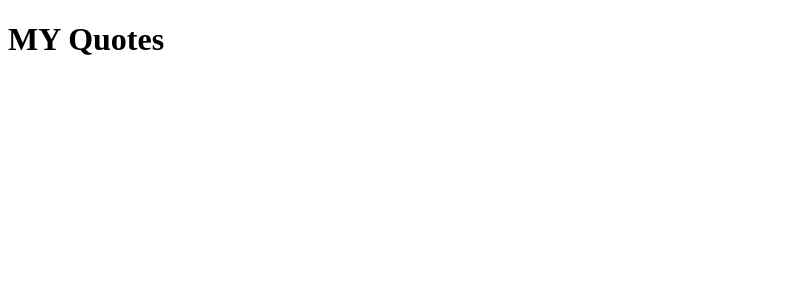
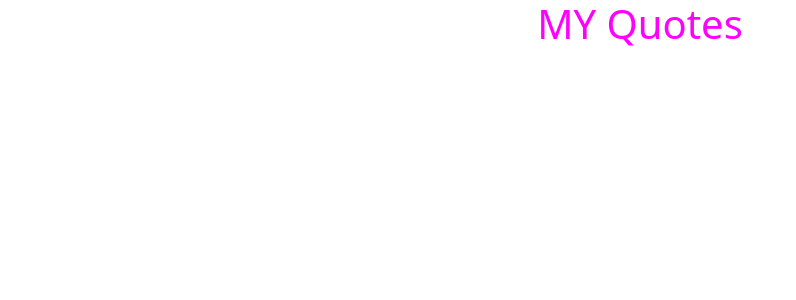
Before and after one commit to Lenus254/Quotes-app, an Angular app: page / in a window 1280 px wide. Shown: the top 300 px of the page, without its empty margins (0-796 px from the left). Built offline with nearby package versions, Linux system fonts and the light colour scheme.

Commit message:
added bootstrap file and changed header color

```diff
--- a/package.json
+++ b/package.json
@@ -18,6 +18,8 @@
     "@angular/platform-browser": "~13.1.0",
     "@angular/platform-browser-dynamic": "~13.1.0",
     "@angular/router": "~13.1.0",
+    "bootstrap": "^5.1.3",
+    "popper": "^1.0.1",
     "rxjs": "~7.4.0",
     "tslib": "^2.3.0",
     "zone.js": "~0.11.4"
--- a/src/app/app.component.css
+++ b/src/app/app.component.css
@@ -0,0 +1,3 @@
+h1{
+    color: magenta;
+}
--- a/src/app/app.component.html
+++ b/src/app/app.component.html
@@ -1,3 +1,3 @@
-<div class="container-fluid">
+<div class="container-fluid text-center">
   <h1>MY Quotes</h1>
 </div>
--- a/src/styles.css
+++ b/src/styles.css
@@ -1 +1,2 @@
 /* You can add global styles to this file, and also import other style files */
+@import "~bootstrap/dist/css/bootstrap.css"
```
Also changed, not shown: 1 other file (tests, documents, lock files or other folders).
